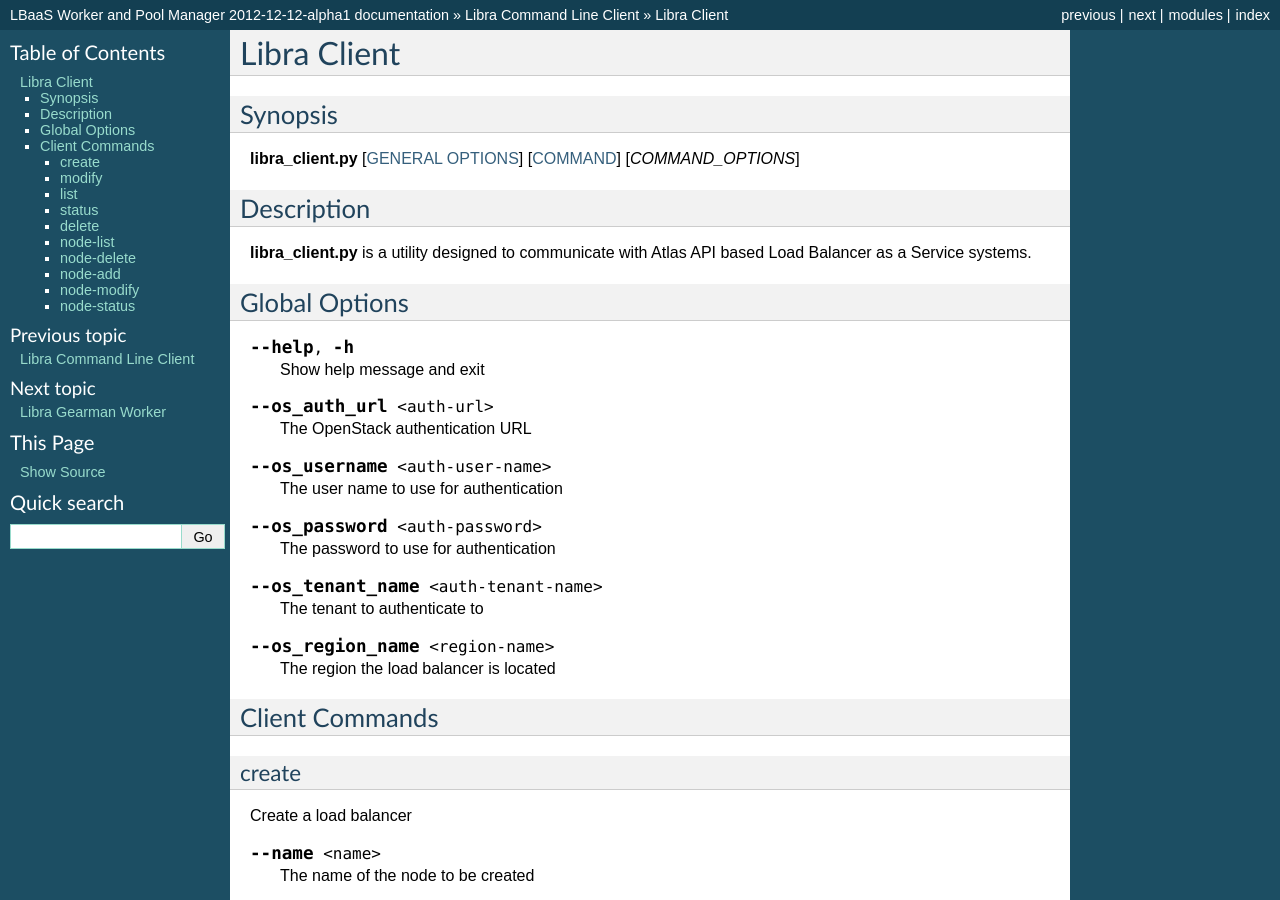
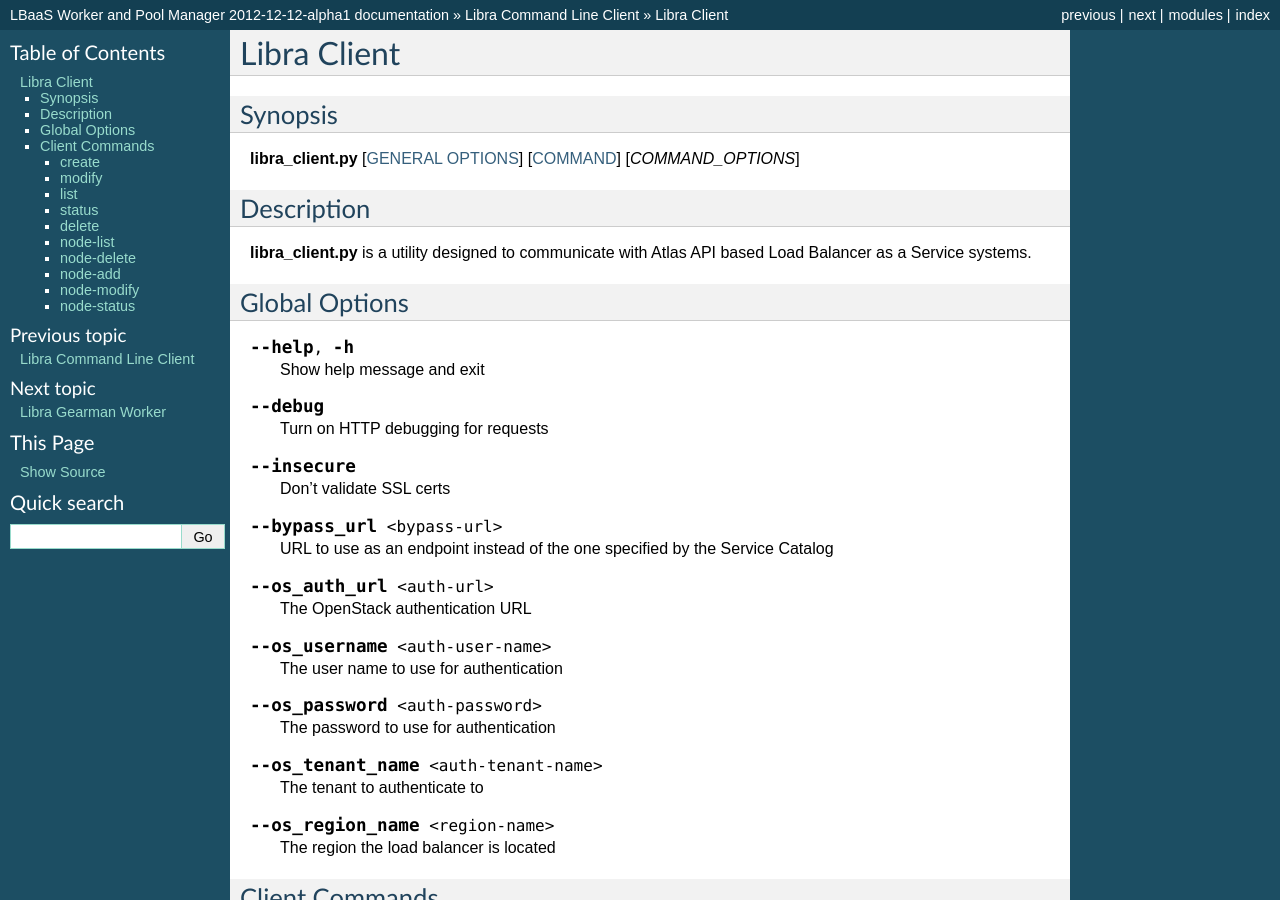
Before and after one commit to stackforge/libra, a Sphinx documentation site: the page built from doc/client/command.rst, in a window 1280 px wide and 900 px high. Built offline with Sphinx 7.4.7, drawn with Linux system fonts in a browser that asks for light colours.

Commit message:
Document new options in client
Change-Id: I7ccdc35e5688d3e487ccef38319ba33de21d4b29

```diff
--- a/doc/client/command.rst
+++ b/doc/client/command.rst
@@ -22,6 +22,19 @@
 .. option:: --help, -h
 
    Show help message and exit
+
+.. option:: --debug
+
+   Turn on HTTP debugging for requests
+
+.. option:: --insecure
+
+   Don't validate SSL certs
+
+.. option:: --bypass_url <bypass-url>
+
+   URL to use as an endpoint instead of the one specified by the Service
+   Catalog
 
 .. option:: --os_auth_url <auth-url>
 
```
